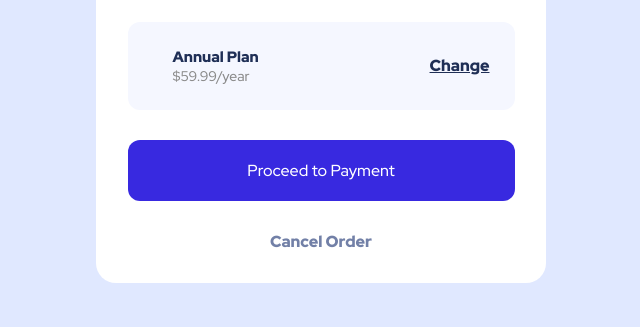
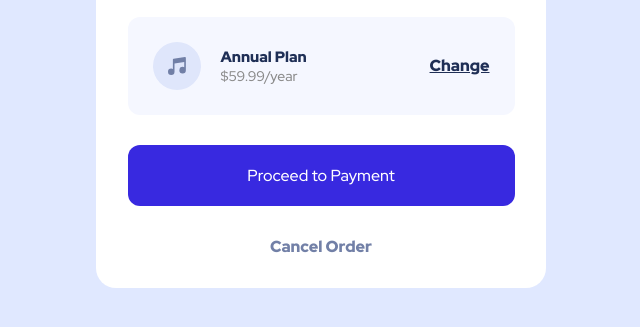
Before and after one commit to MielaRoslan/order-summary, a plain HTML site: page index.html in a window 1280 px wide. Shown: the part 441-768 px from the top of the page, without its empty margins (319-959 px from the left). Drawn offline with Linux system fonts and the light colour scheme; files whose address does not match are found by name.

Commit message:
Update index.html

```diff
--- a/index.html
+++ b/index.html
@@ -29,7 +29,7 @@
       </p>
       <div class="plan-box">
         <div class="plan-box-left">
-          <img src="images/icon-music.svg" alt="">
+          <img src="/icon-music.svg" alt="">
           <div>
             <h5>Annual Plan</h5>
             <p> $59.99/year</p>
```
